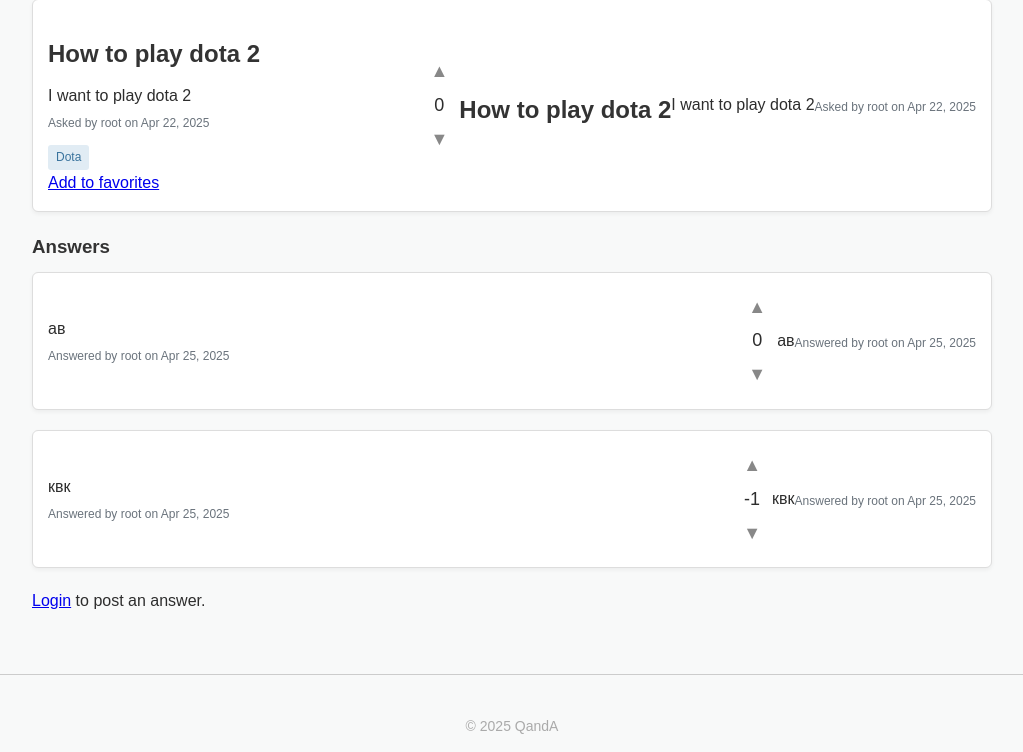
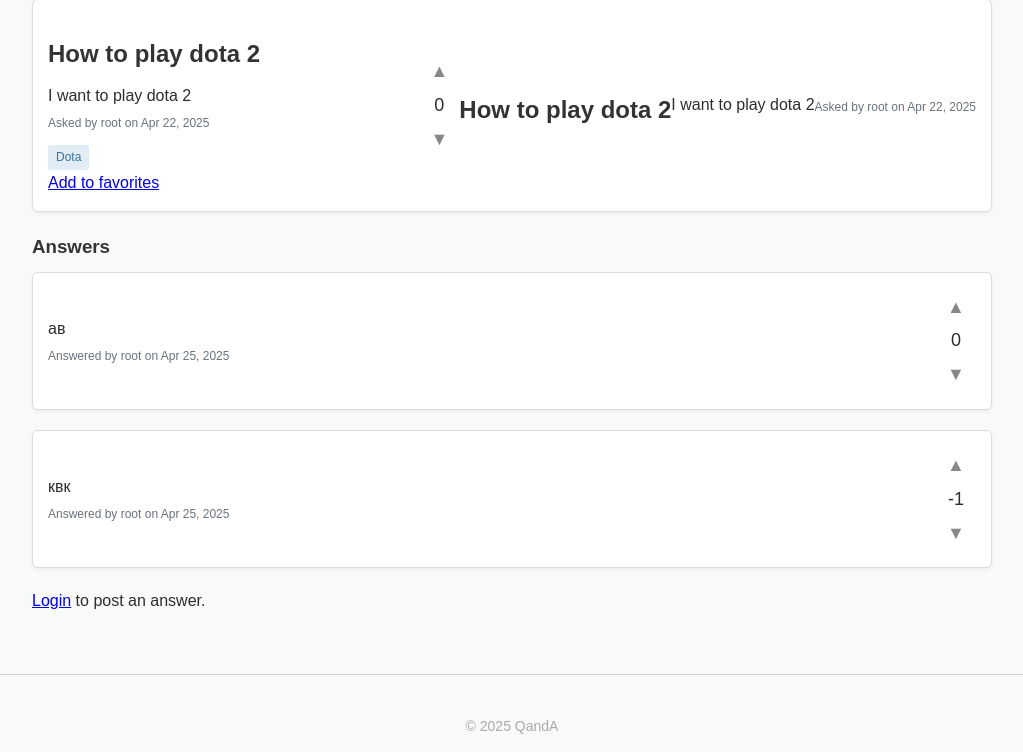
Before and after one commit to GigaDude-commitscrimes/QandA, a Django app: page /questions/1/ in a window 1280 px wide. Shown: the part 169-921 px from the top of the page, without its empty margins (128-1151 px from the left). Run offline with Django 5.2, Linux system fonts and the light colour scheme; data comes from the database, SQL or seed files in the repository.

Commit message:
small changes for displaying answers

```diff
--- a/QandA/forum/templates/forum/detail.html
+++ b/QandA/forum/templates/forum/detail.html
@@ -121,8 +121,7 @@
                     {{ answer.vote_sum|default:0 }}
                     <a href="{% url 'vote_answer' answer.id 'down' %}">&#9660;</a>
                 </div>
-                <p>{{ answer.content }}</p>
-                <div class="meta">Answered by {{ answer.author.username }} on {{ answer.created_at|date:"M d, Y" }}</div>
+
             </div>
         {% empty %}
             <p>No answers yet.</p>
```
